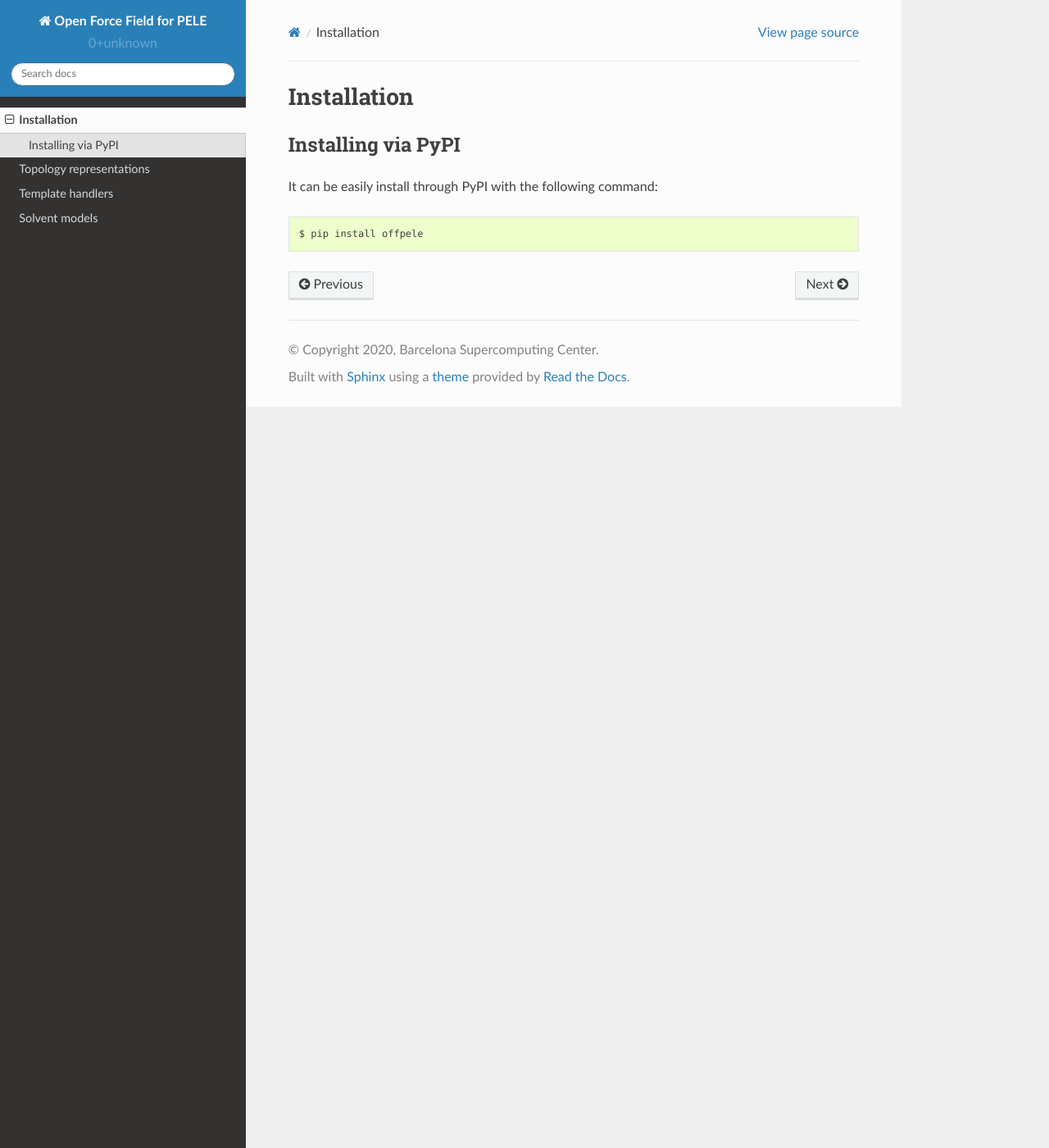
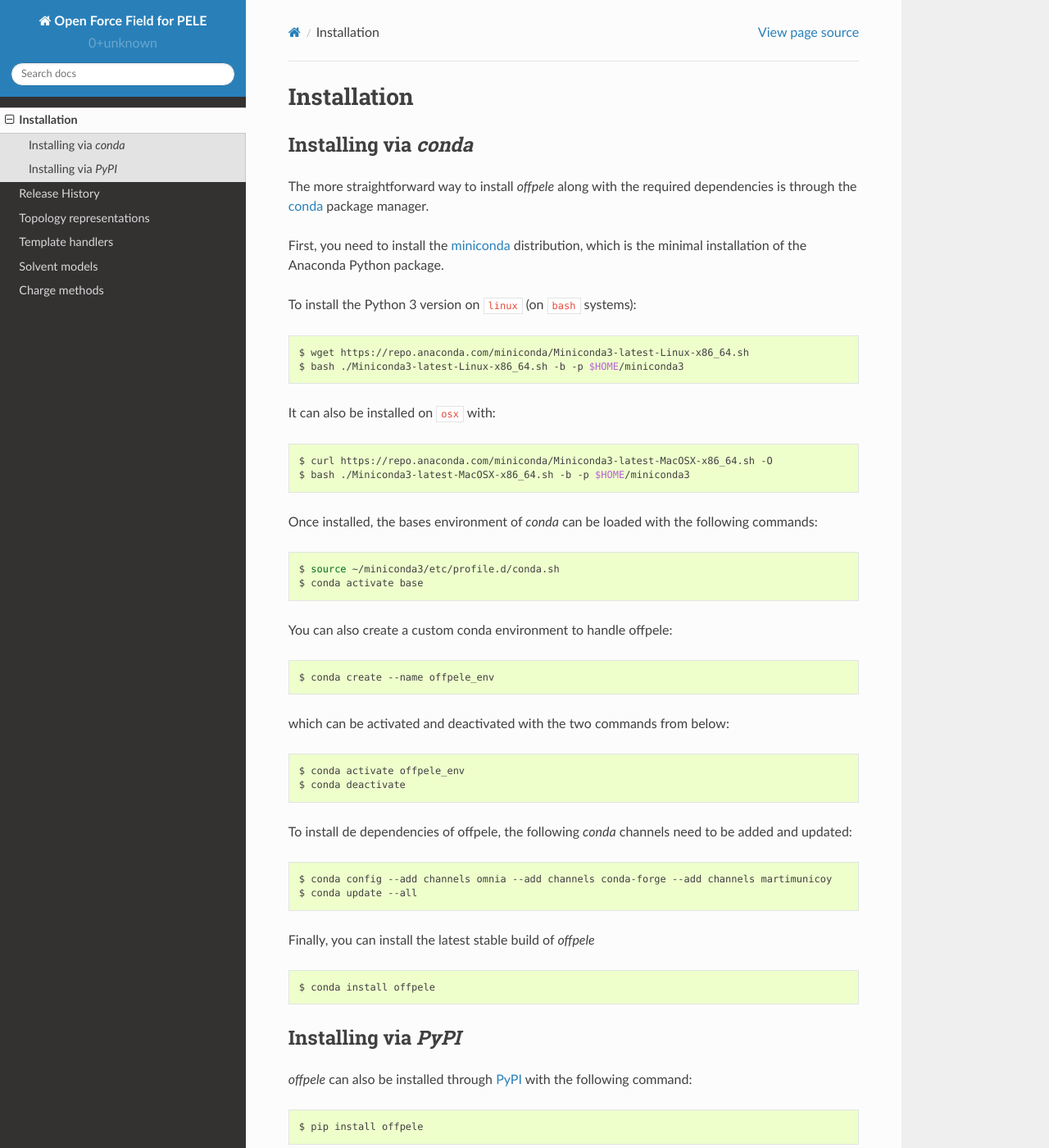
Before and after one commit to martimunicoy/peleffy, a Sphinx documentation site: the page built from docs/installation.rst, in a window 1280 px wide and 1400 px high. Shown: the whole window at 82% size. Built offline with Sphinx 7.4.7 and the Read the Docs theme 2.0.0, drawn with Linux system fonts in a browser that asks for light colours; some of the changed text lies outside the part shown.

Commit message:
Add installation and charge methods to docs

```diff
--- a/docs/index.rst
+++ b/docs/index.rst
@@ -24,3 +25,4 @@
   topology
   template
   solvent
+  charge
--- a/docs/installation.rst
+++ b/docs/installation.rst
@@ -3,11 +3,81 @@
 Installation
 ************
 
-Installing via PyPI
-===================
+Installing via `conda`
+======================
+The more straightforward way to install `offpele` along with the required
+dependencies is through the `conda <http://www.continuum.io/blog/conda>`_
+package manager.
 
-It can be easily install through PyPI with the following command:
+First, you need to install the
+`miniconda <http://conda.pydata.org/miniconda.html>`_ distribution, which is
+the minimal installation of the Anaconda Python package.
+
+To install the Python 3 version on ``linux`` (on ``bash`` systems):
+
+.. code-block:: bash
+
+   $ wget https://repo.anaconda.com/miniconda/Miniconda3-latest-Linux-x86_64.sh
+   $ bash ./Miniconda3-latest-Linux-x86_64.sh -b -p $HOME/miniconda3
+
+It can also be installed on ``osx`` with:
+
+.. code-block:: bash
+
+   $ curl https://repo.anaconda.com/miniconda/Miniconda3-latest-MacOSX-x86_64.sh -O
+   $ bash ./Miniconda3-latest-MacOSX-x86_64.sh -b -p $HOME/miniconda3
+
+Once installed, the bases environment of `conda` can be loaded with
+the following commands:
+
+.. code-block:: bash
+
+   $ source ~/miniconda3/etc/profile.d/conda.sh
+   $ conda activate base
+
+You can also create a custom conda environment to handle offpele:
+
+.. code-block:: bash
+
+   $ conda create --name offpele_env
+
+which can be activated and deactivated with the two commands from below:
+
+.. code-block:: bash
+
+   $ conda activate offpele_env
+   $ conda deactivate
+
+To install de dependencies of offpele, the following `conda` channels need
+to be added and updated:
+
+.. code-block:: bash
+
+   $ conda config --add channels omnia --add channels conda-forge --add channels martimunicoy
+   $ conda update --all
+
+Finally, you can install the latest stable build of `offpele`
+
+.. code-block:: bash
+
+   $ conda install offpele
+
+
+Installing via `PyPI`
+=====================
+
+`offpele` can also be installed through `PyPI <https://pypi.org>`_
+with the following command:
 
 .. code-block:: bash
 
    $ pip install offpele
+
+However, with `PyPI` some of the required dependencies of `offpele` are not
+installed and have to be installed manually such as:
+
+- Open Force Field Toolkit
+- RDKit
+- AmberTools
+
+For this reason, the installation through `conda` is recommended.
```
Also changed, not shown: other parts of docs/index.rst (+1 -0 lines), docs/charge.rst (added, +20 -0 lines).
